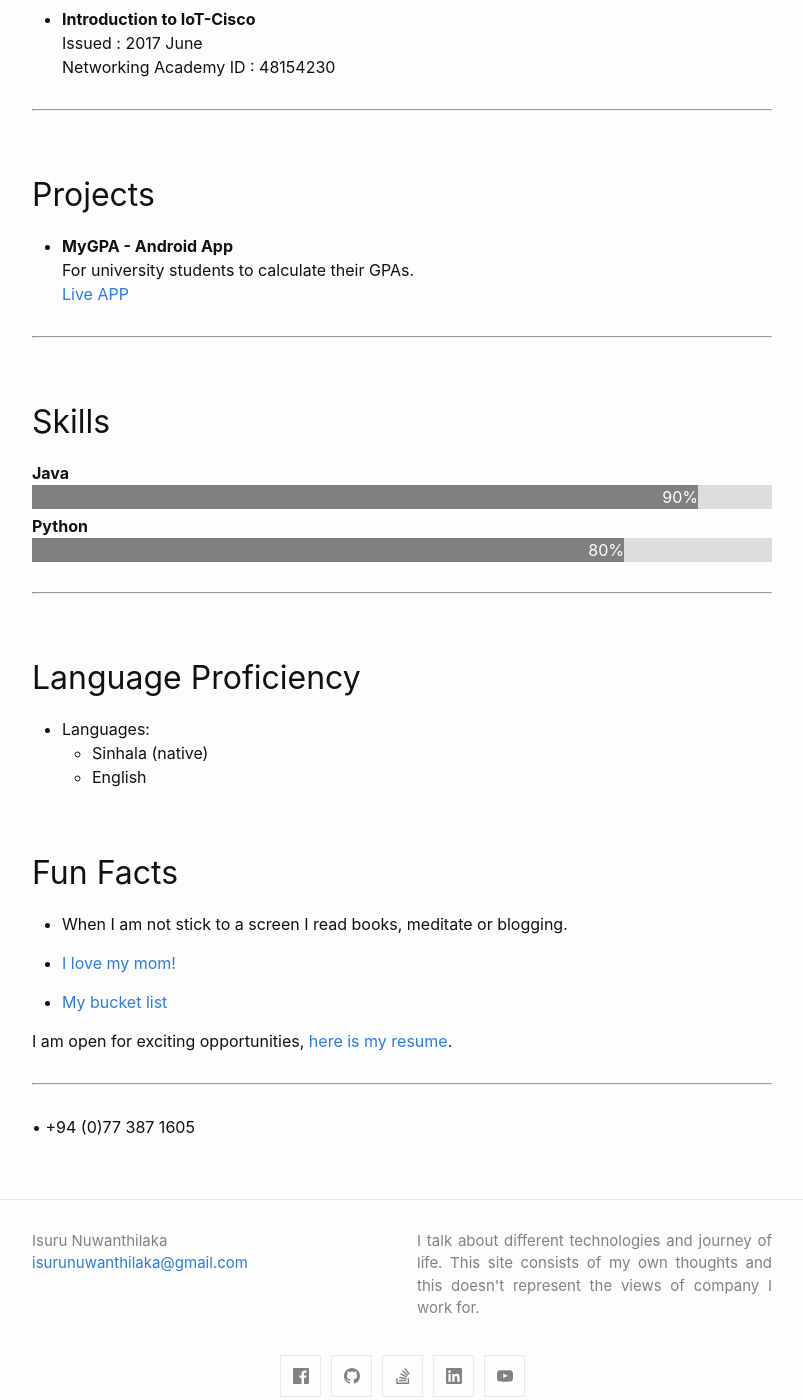
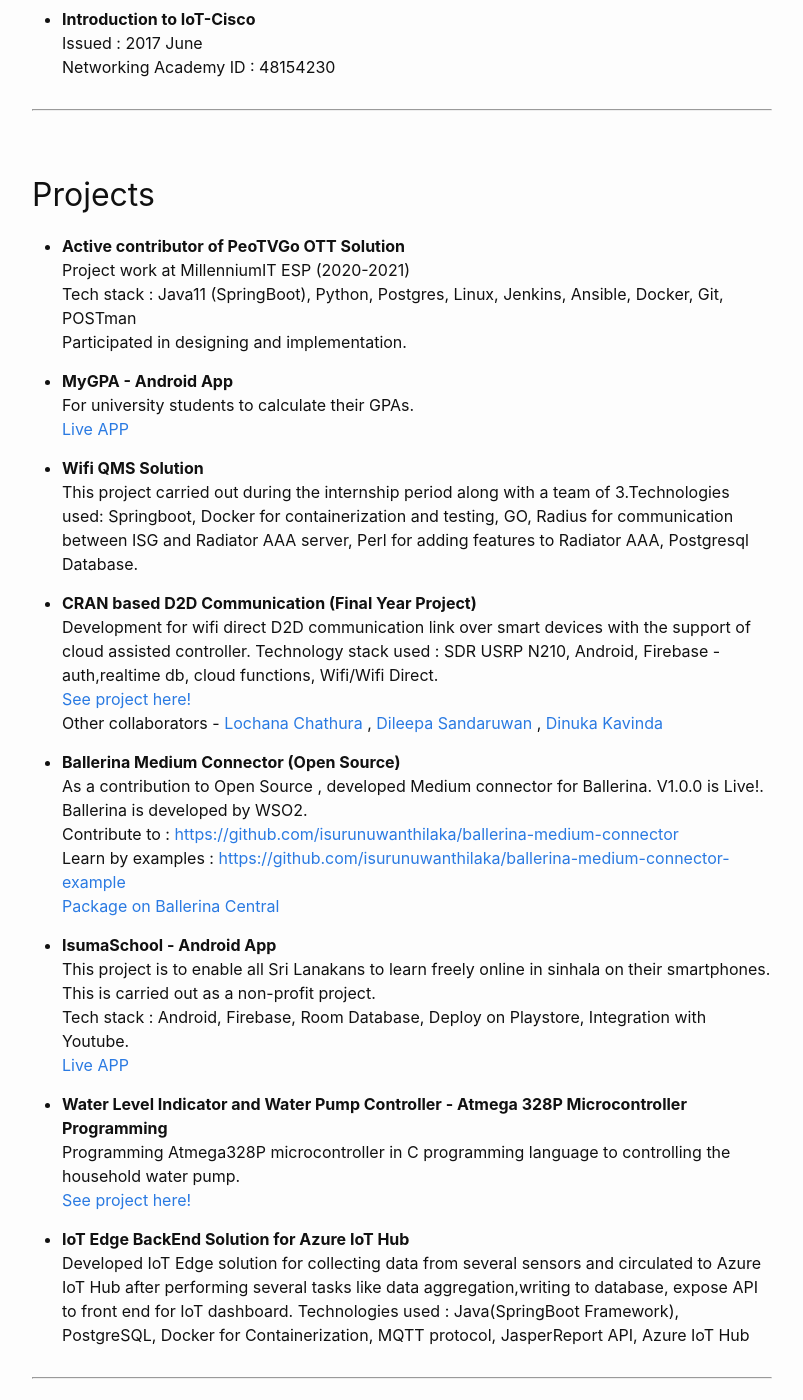
Before and after one commit to isurunuwanthilaka/isurunuwanthilaka.github.io, a Jekyll site: the page built from resume.md, in a window 1280 px wide and 1400 px high, scrolled down 3417 px. Shown: the whole window, without its empty margins (238-1041 px from the left). Built offline with Jekyll 4.4.1, drawn with Linux system fonts in a browser that asks for light colours; nearby versions of some CDN libraries; some of the changed text lies outside the part shown.

Commit message:
update resume

```diff
--- a/resume.md
+++ b/resume.md
@@ -152,16 +152,52 @@
 Projects
 ----
 
+* **Active contributor of PeoTVGo OTT Solution**
+: Project work at MillenniumIT ESP (2020-2021)
+: Tech stack : Java11 (SpringBoot), Python, Postgres, Linux, Jenkins, Ansible, Docker, Git, POSTman
+: Participated in designing and implementation.
+
 * **MyGPA - Android App**
 : For university students to calculate their GPAs.
 : [Live APP](https://play.google.com/store/apps/details?id=com.isumalab.gpa)
+
+* **Wifi QMS Solution**
+: This project carried out during the internship period along with a team of 3.Technologies used: Springboot, Docker for containerization and testing, GO, Radius for communication between ISG and Radiator AAA server, Perl for adding features to Radiator AAA, Postgresql Database.
+
+* **CRAN based D2D Communication (Final Year Project)**
+: Development for wifi direct D2D communication link over smart devices with the support of cloud assisted controller. Technology stack used : SDR USRP N210, Android, Firebase - auth,realtime db, cloud functions, Wifi/Wifi Direct.
+: [See project here!](https://github.com/isurunuwanthilaka/d2d-app-android)
+: Other collaborators - [Lochana Chathura](https://www.linkedin.com/in/lochana-chathura) , [Dileepa Sandaruwan](https://www.linkedin.com/in/dileepa-sandaruwan/) , [Dinuka Kavinda](https://www.linkedin.com/in/dinuka-kavinda-866459150/)
+
+* **Ballerina Medium Connector (Open Source)**
+: As a contribution to Open Source , developed Medium connector for Ballerina. V1.0.0 is Live!. Ballerina is developed by WSO2.
+: Contribute to : [https://github.com/isurunuwanthilaka/ballerina-medium-connector](https://github.com/isurunuwanthilaka/ballerina-medium-connector)
+: Learn by examples : [https://github.com/isurunuwanthilaka/ballerina-medium-connector-example](https://github.com/isurunuwanthilaka/ballerina-medium-connector-example)
+: [Package on Ballerina Central](https://central.ballerina.io/isurun/medium)
+
+* **IsumaSchool  - Android App**
+: This project is to enable all Sri Lanakans to learn freely online in sinhala on their smartphones. This is carried out as a non-profit project.
+: Tech stack : Android, Firebase, Room Database, Deploy on Playstore, Integration with Youtube.
+: [Live APP](https://play.google.com/store/apps/details?id=com.isumalab.learn)
+
+* **Water Level Indicator and Water Pump Controller - Atmega 328P Microcontroller Programming**
+: Programming Atmega328P microcontroller in C programming language to controlling the household water pump.
+: [See project here!](https://github.com/IsuruNuwanthilaka/Atmega328p-with-I2C-RTC-DS1307)
+
+* **IoT Edge BackEnd Solution for Azure IoT Hub**
+: Developed IoT Edge solution for collecting data from several sensors and circulated to Azure IoT Hub after performing several tasks like data aggregation,writing to database, expose API to front end for IoT dashboard. Technologies used : Java(SpringBoot Framework), PostgreSQL, Docker for Containerization, MQTT protocol, JasperReport API, Azure IoT Hub
 
 ----
 
 Skills
 ----
 
-<p class="skill-text">Java</p>
+<p class="skill-text">Java - SpringBoot</p>
+<div class="skill-container">
+  <div class="skills" style="width:90%;background-color: #808080;">90%</div>
+</div>
+
+<p class="skill-text">PostgreSQL</p>
 <div class="skill-container">
   <div class="skills" style="width:90%;background-color: #808080;">90%</div>
 </div>
@@ -169,6 +205,36 @@
 <p class="skill-text">Python</p>
 <div class="skill-container">
   <div class="skills" style="width:80%;background-color: #808080;">80%</div>
+</div>
+
+<p class="skill-text">Jenkins [CI/CD]</p>
+<div class="skill-container">
+  <div class="skills" style="width:80%;background-color: #808080;">80%</div>
+</div>
+
+<p class="skill-text">Git [VCS]</p>
+<div class="skill-container">
+  <div class="skills" style="width:80%;background-color: #808080;">80%</div>
+</div>
+
+<p class="skill-text">Microservices</p>
+<div class="skill-container">
+  <div class="skills" style="width:80%;background-color: #808080;">80%</div>
+</div>
+
+<p class="skill-text">Algorithms and Data Structures</p>
+<div class="skill-container">
+  <div class="skills" style="width:70%;background-color: #808080;">70%</div>
+</div>
+
+<p class="skill-text">Go</p>
+<div class="skill-container">
+  <div class="skills" style="width:60%;background-color: #808080;">60%</div>
+</div>
+
+<p class="skill-text">AWS [EMR,S3,Hadoop,Spark,Mahout,DynamoDB,EC2]</p>
+<div class="skill-container">
+  <div class="skills" style="width:60%;background-color: #808080;">60%</div>
 </div>
 
 ----
```
